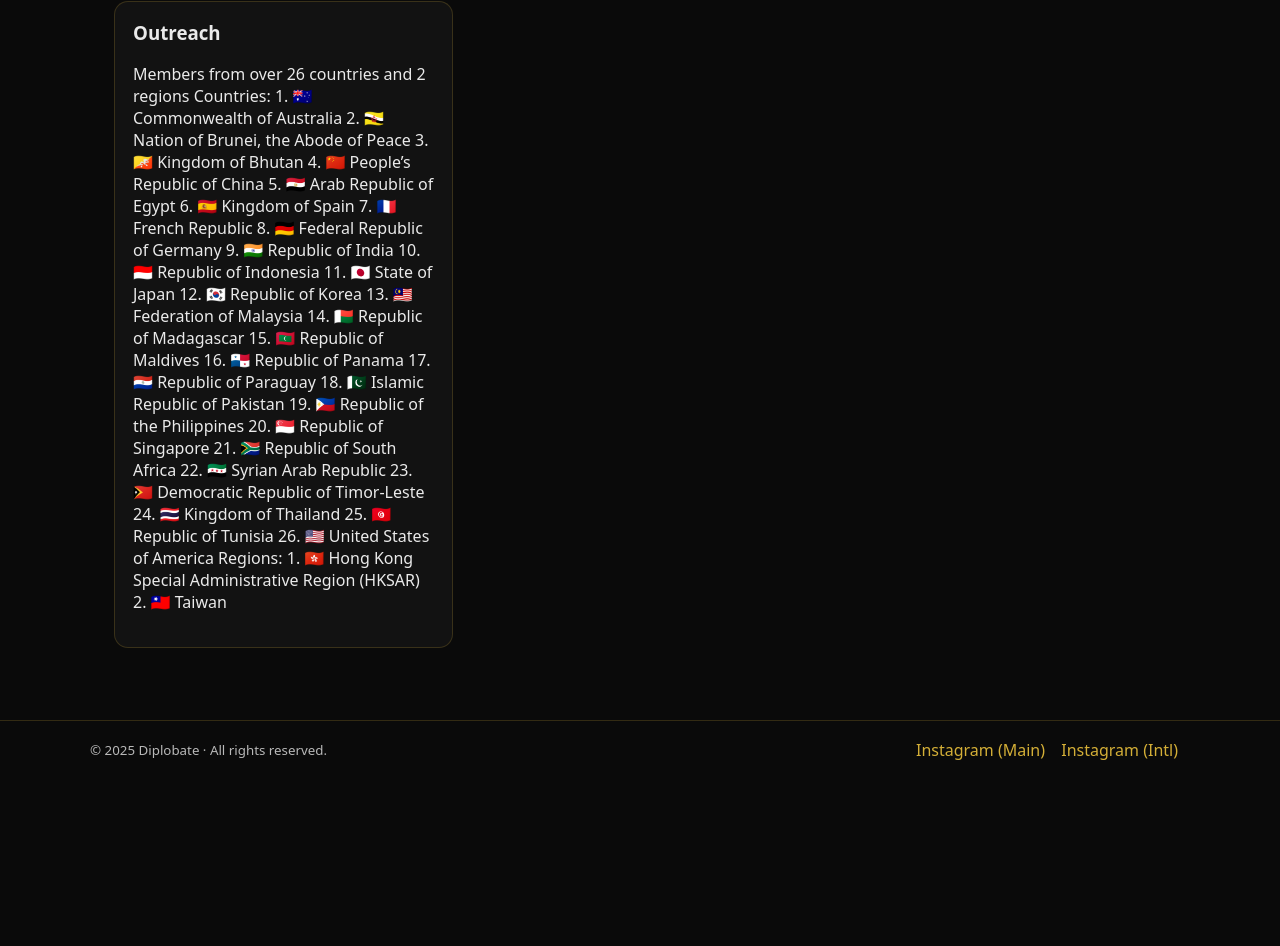
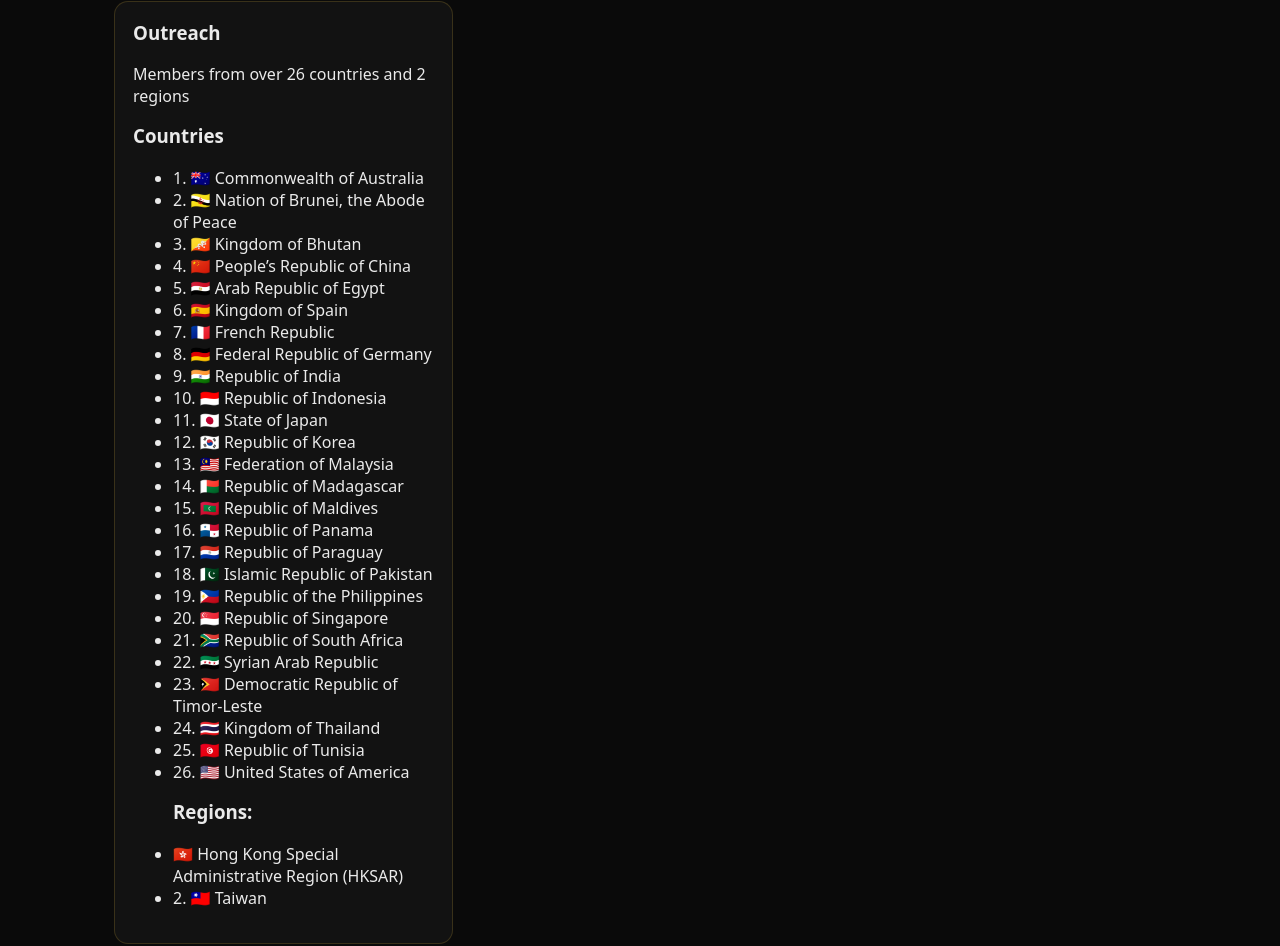
Before and after one commit to Jay12811/DIPLOBATE, a plain HTML site: page about.html in a window 1280 px wide. Shown: the part 434-1380 px from the top of the page. Before the commit the page ends 1213 px from the top, so only its background shows below. Drawn offline with Linux system fonts and the light colour scheme.

Commit message:
Update about.html

```diff
--- a/about.html
+++ b/about.html
@@ -85,88 +85,77 @@
       <div class="card">
         <h3>Outreach</h3>
         <p>Members from over 26 countries and 2 regions
-          Countries:
-          1. 🇦🇺 Commonwealth of Australia
+        <h3>Countries</h3>
+          <ul>
+          <li>1. 🇦🇺 Commonwealth of Australia</li>
+          <li>2. 🇧🇳 Nation of Brunei, the Abode of Peace
 
+</li>
+          <li>3. 🇧🇹 Kingdom of Bhutan
+</li>
+          <li>
+4. 🇨🇳 People’s Republic of China
+</li>
+          <li>5. 🇪🇬 Arab Republic of Egypt
 
-2. 🇧🇳 Nation of Brunei, the Abode of Peace
+</li>
+          <li>6. 🇪🇸 Kingdom of Spain
 
+</li>
+          <li>7. 🇫🇷 French Republic
+</li>
+          <li>8. 🇩🇪 Federal Republic of Germany
+</li>
+          <li>9. 🇮🇳 Republic of India
 
-3. 🇧🇹 Kingdom of Bhutan
-
-
-4. 🇨🇳 People’s Republic of China
-
-
-5. 🇪🇬 Arab Republic of Egypt
-
-
-6. 🇪🇸 Kingdom of Spain
-
-
-7. 🇫🇷 French Republic
-
-
-8. 🇩🇪 Federal Republic of Germany
-
-
-9. 🇮🇳 Republic of India
-
-
-10. 🇮🇩 Republic of Indonesia
-
-
+</li>
+          <li>10. 🇮🇩 Republic of Indonesia
+</li>
+          <li>
 11. 🇯🇵 State of Japan
-
+</li>
+          <li>
 
 12. 🇰🇷 Republic of Korea
-
-
-13. 🇲🇾 Federation of Malaysia
-
-
-14. 🇲🇬 Republic of Madagascar
-
-
-15. 🇲🇻 Republic of Maldives
-
-
-16. 🇵🇦 Republic of Panama
-
-
-17. 🇵🇾 Republic of Paraguay
-
-
-18. 🇵🇰 Islamic Republic of Pakistan
-
-
-19. 🇵🇭 Republic of the Philippines
-
-
-20. 🇸🇬 Republic of Singapore
-
+</li>
+          <li>13. 🇲🇾 Federation of Malaysia
+</li>
+          <li>14. 🇲🇬 Republic of Madagascar
+</li>
+          <li>15. 🇲🇻 Republic of Maldives
+</li>
+          <li>16. 🇵🇦 Republic of Panama
+</li>
+          <li>17. 🇵🇾 Republic of Paraguay
+</li>
+          <li>18. 🇵🇰 Islamic Republic of Pakistan
+</li>
+          <li>19. 🇵🇭 Republic of the Philippines
+</li>
+          <li>20. 🇸🇬 Republic of Singapore
+</li>
+          <li>
 
 21. 🇿🇦 Republic of South Africa
+</li>
+          <li>22. 🇸🇾 Syrian Arab Republic
+</li>
+          <li>
+23. 🇹🇱 Democratic Republic of Timor-Leste</li>
+          <li>24. 🇹🇭 Kingdom of Thailand
 
-
-22. 🇸🇾 Syrian Arab Republic
-
-
-23. 🇹🇱 Democratic Republic of Timor-Leste
-
-
-24. 🇹🇭 Kingdom of Thailand
-
-
-25. 🇹🇳 Republic of Tunisia
-
-
-26. 🇺🇸 United States of America
- Regions:
-1. 🇭🇰 Hong Kong Special Administrative Region (HKSAR)
-
-
-2. 🇹🇼 Taiwan
+</li>
+       <li>25. 🇹🇳 Republic of Tunisia
+</li>
+          <li>26. 🇺🇸 United States of America
+</li>
+          </ul>
+        <ul>
+         <h3>Regions:</h3>
+          <li> 🇭🇰 Hong Kong Special Administrative Region (HKSAR)</li>
+          <li>2. 🇹🇼 Taiwan
+</li>
+        </ul>
      </p>
       </div>
     </div>
```
